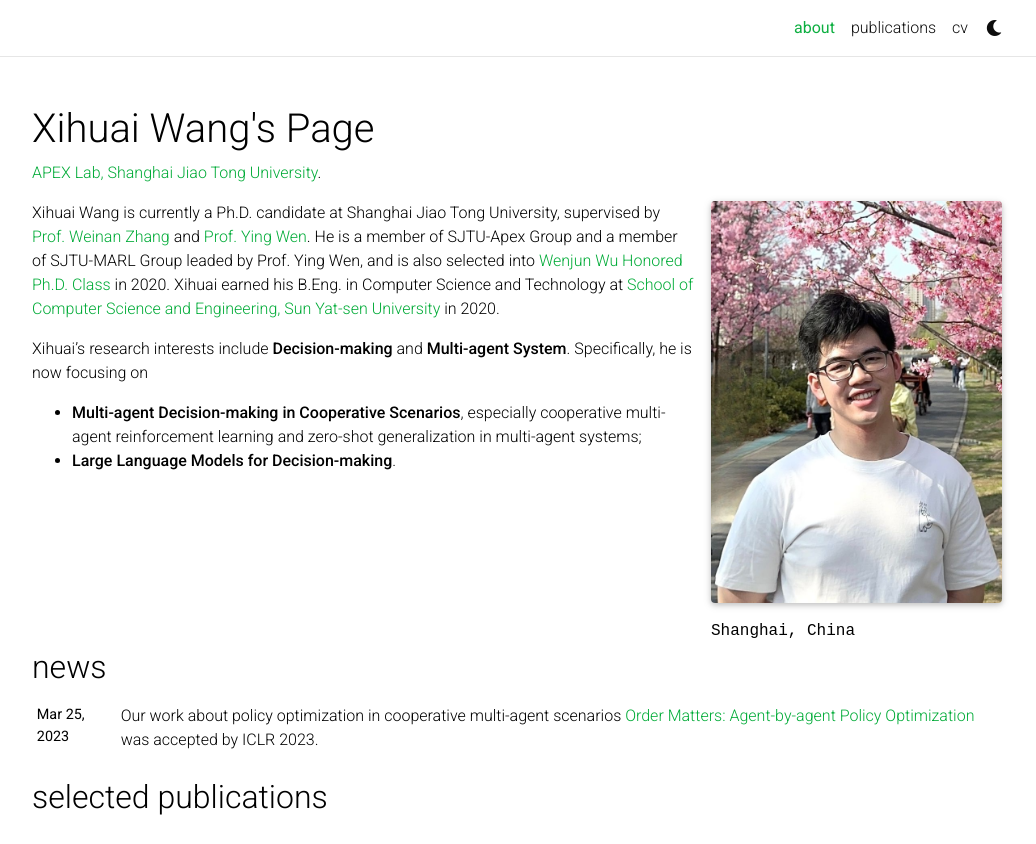
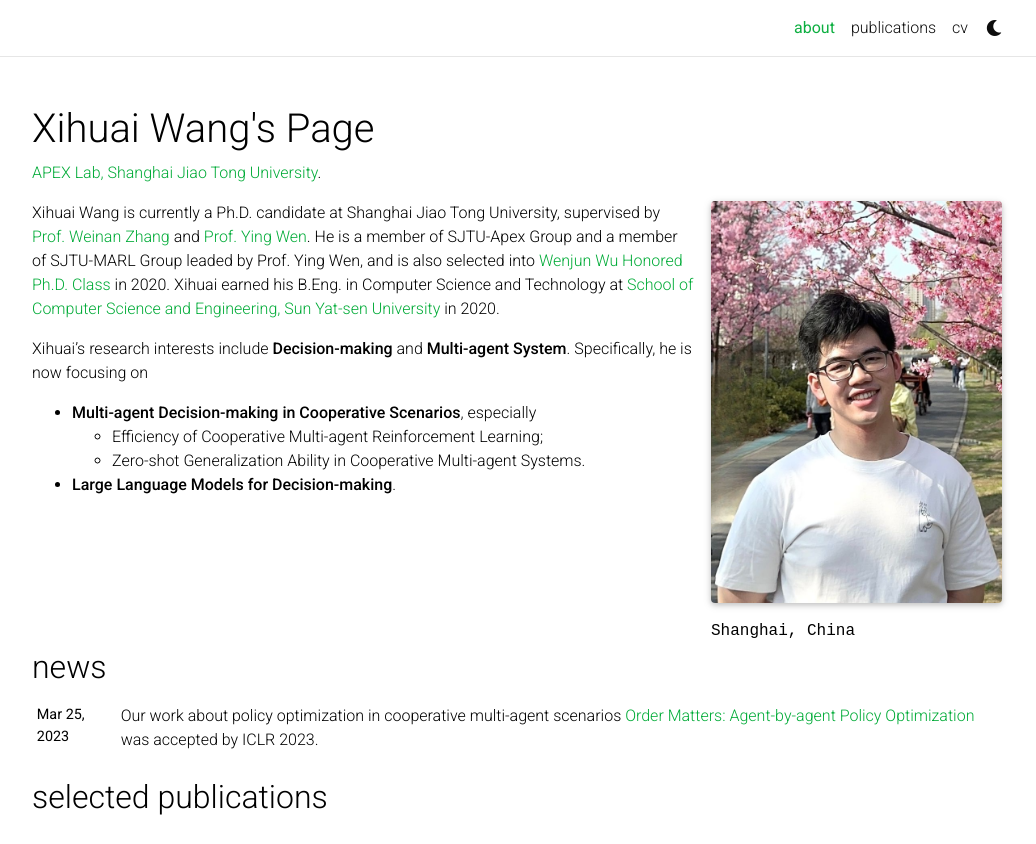
Before and after one commit to xihuai18/xihuai18.github.io, a Jekyll site: the page built from _pages/about.md, in a window 1280 px wide and 1133 px high, cut to the strip 0-844 px from the top of the window. Shown: the whole strip, without its empty margins (123-1159 px from the left). Built offline with Jekyll 4.4.1, drawn with Linux system fonts in a browser that asks for light colours; full-size pictures stand in for the smaller copies a plugin makes; comment, search, counter and statistics services are not loaded; a style sheet for code colours, icons or effects is not loaded.

Commit message:
🛠️refactor(about): update research interests formatting

```diff
--- a/_pages/about.md
+++ b/_pages/about.md
@@ -19,5 +19,7 @@ social: true  # includes social icons at the bottom of the page
 Xihuai Wang is currently a Ph.D. candidate at Shanghai Jiao Tong University, supervised by [Prof. Weinan Zhang](https://wnzhang.net/) and [Prof. Ying Wen](https://yingwen.io/). He is a member of SJTU-Apex Group and a member of SJTU-MARL Group leaded by Prof. Ying Wen, and is also selected into [Wenjun Wu Honored Ph.D. Class](https://ai.sjtu.edu.cn/cultivate/postgraduate/managements) in 2020. Xihuai earned his B.Eng. in Computer Science and Technology at [School of Computer Science and Engineering, Sun Yat-sen University](https://cse.sysu.edu.cn/) in 2020.
 
 Xihuai's research interests include **Decision-making** and **Multi-agent System**. Specifically, he is now focusing on
-- **Multi-agent Decision-making in Cooperative Scenarios**, especially cooperative multi-agent reinforcement learning and zero-shot generalization in multi-agent systems;
+- **Multi-agent Decision-making in Cooperative Scenarios**, especially
+  + Efficiency of Cooperative Multi-agent Reinforcement Learning;
+  + Zero-shot Generalization Ability in Cooperative Multi-agent Systems.
 - **Large Language Models for Decision-making**.
```
